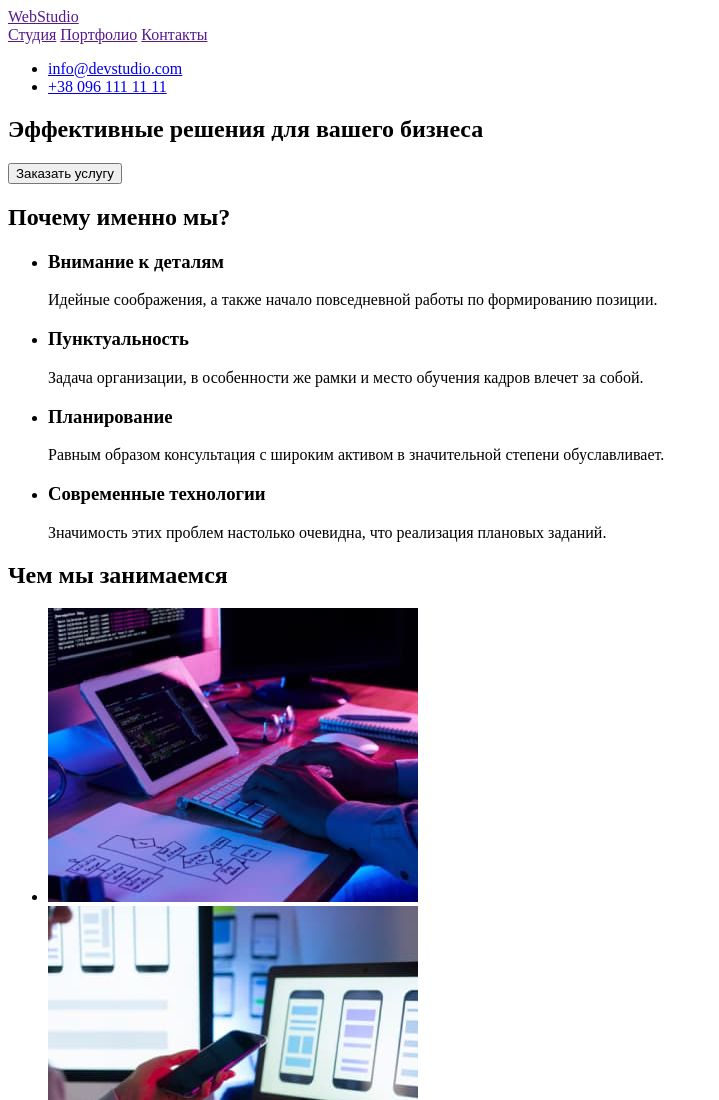
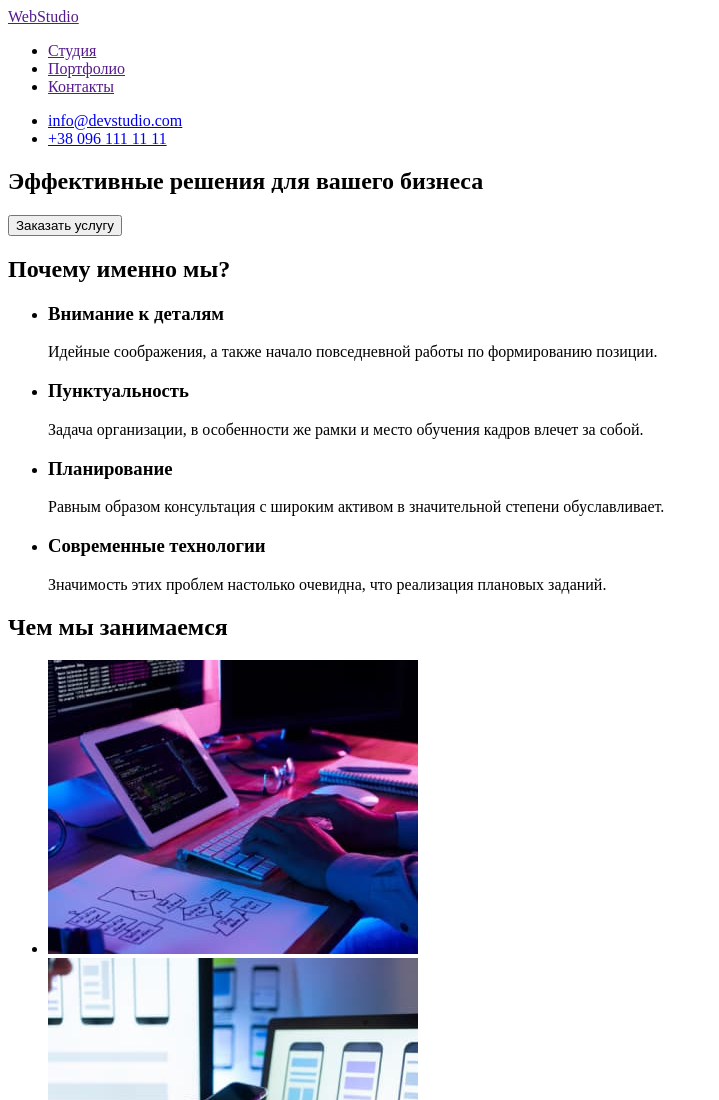
Before and after one commit to snow625/goit-markup-hw-01, a plain HTML site: page index.html in a window 1280 px wide. Shown: the top 1100 px of the page, without its empty margins (0-719 px from the left). Drawn offline with Linux system fonts and the light colour scheme.

Commit message:
Делает ссылки навигации списком

```diff
--- a/index.html
+++ b/index.html
@@ -11,9 +11,11 @@
     <header>
         <a href="">WebStudio</a>
         <nav>
-            <a href="">Студия</a>
-            <a href="">Портфолио</a>
-            <a href="">Контакты</a>
+            <ul>
+                <li><a href="">Студия</a></li>
+                <li><a href="">Портфолио</a></li>
+                <li><a href="">Контакты</a></li>
+            </ul>
         </nav>
         <ul>
             <li><a href="mailto:info@devstudio.com">info@devstudio.com</a></li>
```
